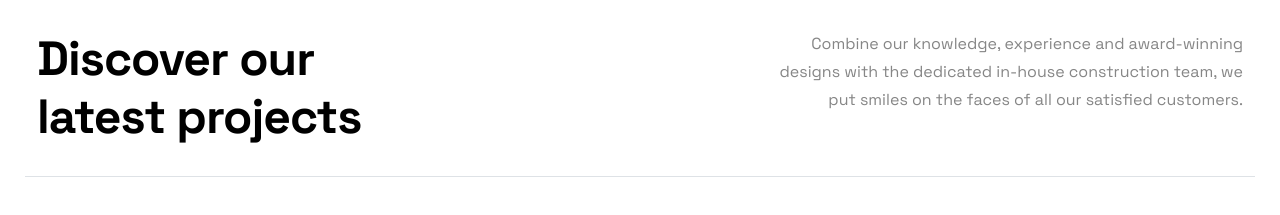
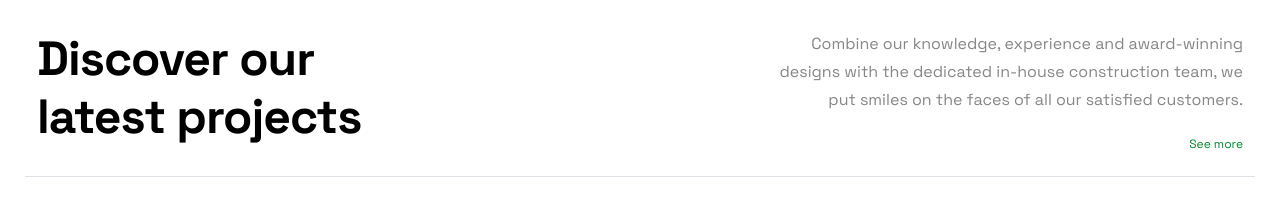
Before and after one commit to kajugadaniels/sell-house-django-reactjs, a React (Vite) app in the folder client/: page / in a window 1280 px wide. Shown: the part 2480-2695 px from the top of the page. Built offline with nearby package versions, Linux system fonts and the light colour scheme; a web font is replaced by a local one.

Commit message:
New changes

```diff
--- a/client/src/user/pages/Home.jsx
+++ b/client/src/user/pages/Home.jsx
@@ -146,6 +146,9 @@ const Home = () => {
                                 <p>
                                     Combine our knowledge, experience and award-winning designs with the dedicated in-house construction team, we put smiles on the faces of all our satisfied customers.
                                 </p>
+                                <Link to='/projects' className='text-underline'>
+                                    See more
+                                </Link>
                             </div>
                         </div>
                     </div>
```
